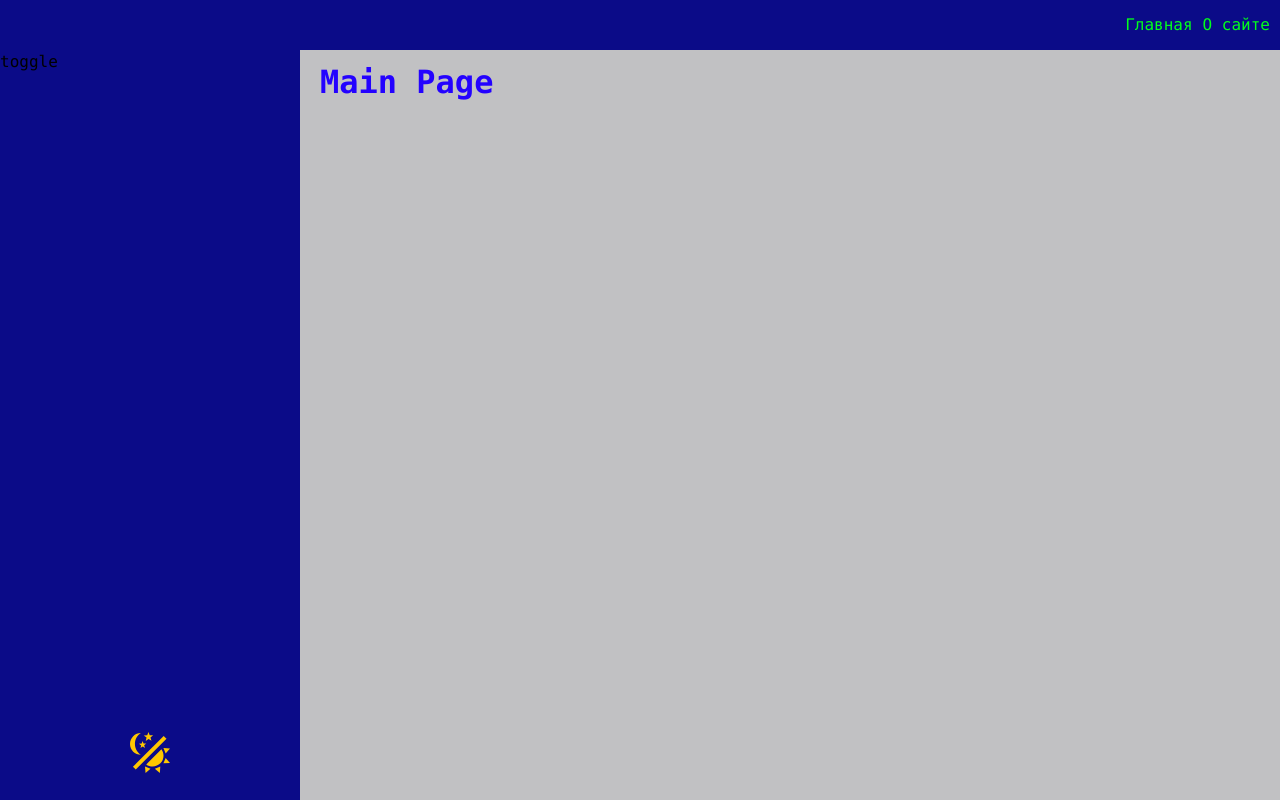
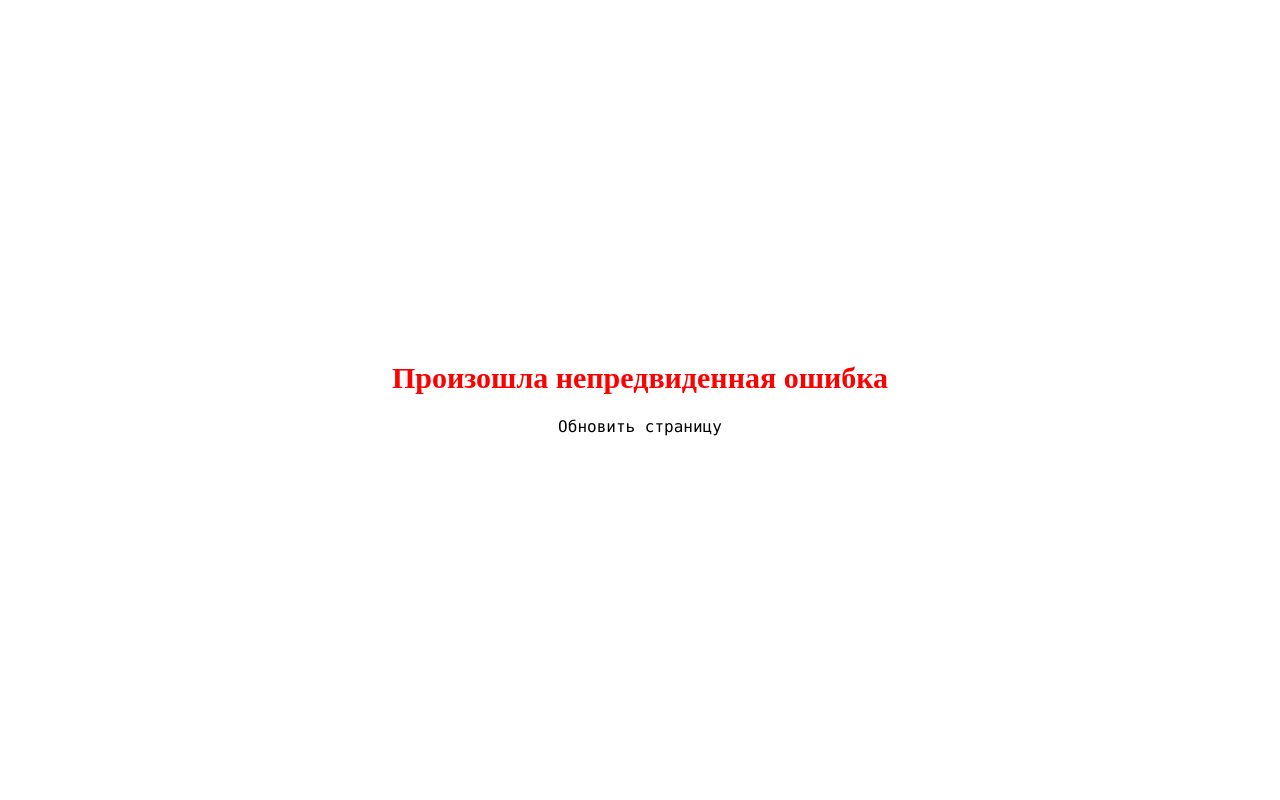
Before and after one commit to ViktorHim/blog, a React (Vite) app: page / in a window 1280 px wide. Built offline with nearby package versions, Linux system fonts and the light colour scheme.

Commit message:
add error-boundary

```diff
--- /dev/null
+++ b/src/app/providers/ErrorBoundary/index.ts
@@ -0,0 +1,3 @@
+import ErrorBoundary from './ui/ErrorBoundary';
+
+export { ErrorBoundary };
--- /dev/null
+++ b/src/app/providers/ErrorBoundary/ui/ErrorBoundary.tsx
@@ -0,0 +1,38 @@
+import React, { Suspense } from 'react';
+import { PageError } from 'widgets/PageError';
+
+interface ErrorBoundaryProps {
+    children: React.ReactNode;
+}
+
+interface ErrorBoundaryState {
+    hasError: boolean;
+}
+
+class ErrorBoundary extends React.Component<ErrorBoundaryProps, ErrorBoundaryState> {
+    constructor(props: ErrorBoundaryProps) {
+        super(props);
+        this.state = { hasError: false };
+    }
+
+    static getDerivedStateFromError(): ErrorBoundaryState {
+        return { hasError: true };
+    }
+
+    render(): React.ReactNode {
+        const { hasError } = this.state;
+        const { children } = this.props;
+
+        if (hasError) {
+            return (
+                <Suspense fallback="">
+                    <PageError />
+                </Suspense>
+            );
+        }
+
+        return children;
+    }
+}
+
+export default ErrorBoundary;
--- a/src/main.tsx
+++ b/src/main.tsx
@@ -2,18 +2,21 @@ import { createRoot } from 'react-dom/client';
 import { App } from './app/App.tsx';
 import { BrowserRouter } from 'react-router-dom';
 import { ThemeProvider } from './app/providers/ThemeProvider';
+import { ErrorBoundary } from 'app/providers/ErrorBoundary/index.ts';
 
 createRoot(document.getElementById('root')!).render(
-    <BrowserRouter>
-        <ThemeProvider>
-            <App />
-        </ThemeProvider>
-    </BrowserRouter>,
+    <ErrorBoundary>
+        <BrowserRouter>
+            <ThemeProvider>
+                <App />
+            </ThemeProvider>
+        </BrowserRouter>
+    </ErrorBoundary>,
 );
 
 // todo
+// configure stylelint
+// configure husky
 
 // todo later
-// configure stylelint
-// configure husky
 // i18n
--- a/src/widgets/Navbar/ui/Navbar.tsx
+++ b/src/widgets/Navbar/ui/Navbar.tsx
@@ -2,12 +2,17 @@ import { RouteName, RoutePaths } from 'shared/config/routes/routeConfig';
 import { classNames } from 'shared/lib/classNames/classNames';
 import styles from './Navbar.module.scss';
 import { AppLink, AppLinkTheme } from 'shared/uikit/AppLink/AppLink';
+import { useEffect } from 'react';
 
 interface NavbarProps {
     className?: string;
 }
 
 export const Navbar = ({ className }: NavbarProps) => {
+    useEffect(() => {
+        throw Error();
+    });
+
     return (
         <div className={classNames(styles.Navbar, [className])}>
             <div className={styles.links}>
--- /dev/null
+++ b/src/widgets/PageError/index.ts
@@ -0,0 +1 @@
+export { PageError } from './ui/PageError';
--- /dev/null
+++ b/src/widgets/PageError/ui/PageError.module.scss
@@ -0,0 +1,15 @@
+.PageError {
+display: flex;
+align-items: center;
+justify-content: center;
+flex-direction: column;
+width: 100%;
+height: 100vh;
+}
+
+.errorText {
+    font-size: 30px;
+    color: red;
+    font-weight: 600;
+    margin-bottom: 20px;
+}
--- /dev/null
+++ b/src/widgets/PageError/ui/PageError.tsx
@@ -0,0 +1,21 @@
+import { classNames } from 'shared/lib/classNames/classNames';
+import styles from './PageError.module.scss';
+import { Button } from 'shared/uikit/Button/Button';
+
+interface PageErrorProps {
+    className?: string;
+}
+
+export const PageError = (props: PageErrorProps) => {
+    const { className } = props;
+
+    const refreshPage = () => {
+        window.location.reload();
+    };
+    return (
+        <div className={classNames(styles.PageError, [className])}>
+            <p className={styles.errorText}>Произошла непредвиденная ошибка</p>
+            <Button onClick={refreshPage}>Обновить страницу</Button>
+        </div>
+    );
+};
```
Also changed, not shown: 1 other file (tests, documents, lock files or other folders).
